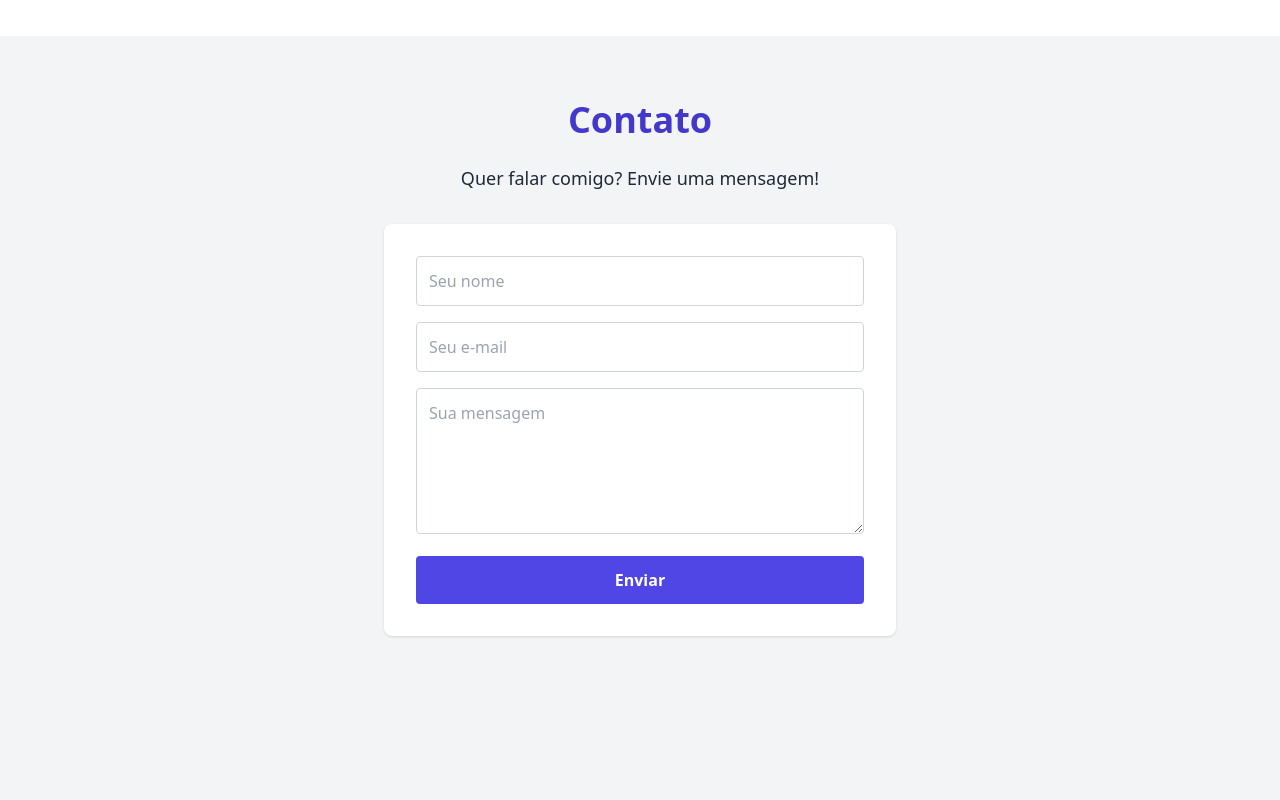
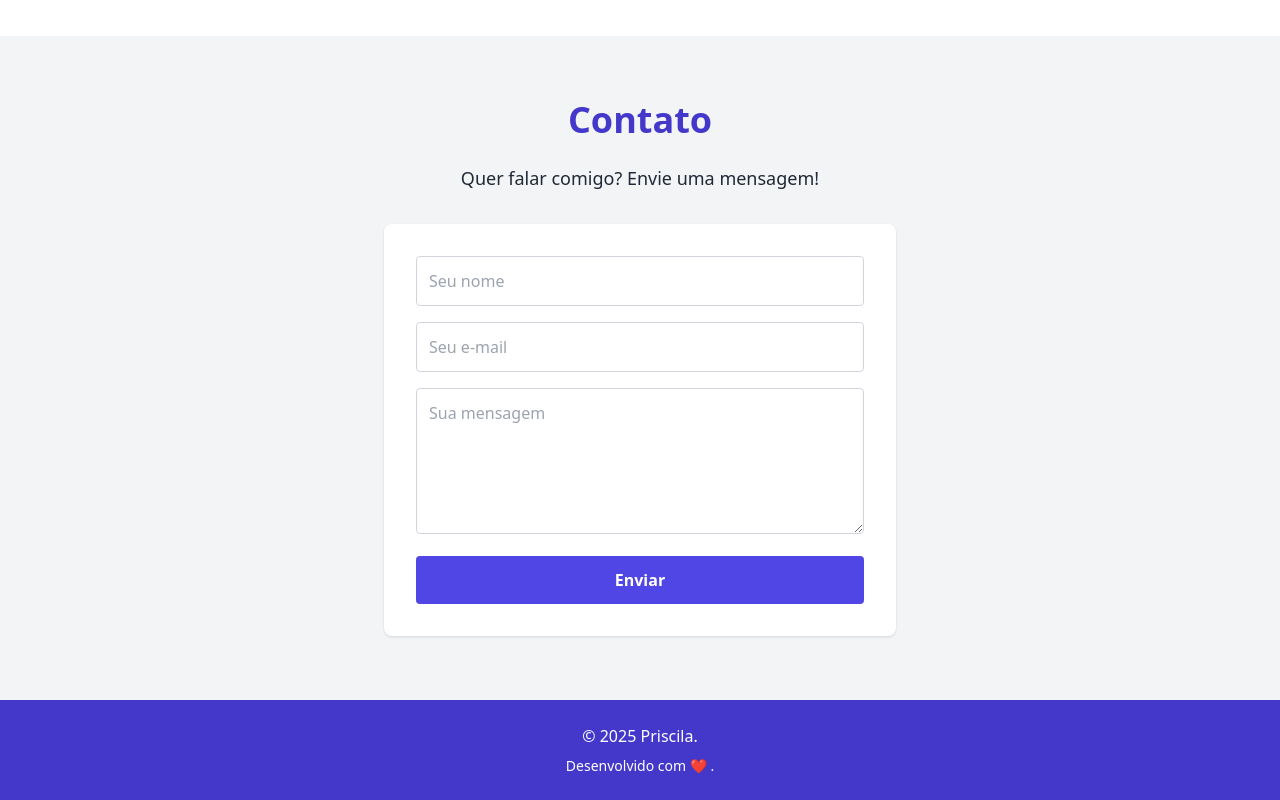
Before and after one commit to priscila10eloa-png/portifolio-2A, a plain HTML site: page index.html in a window 1280 px wide. Shown: the part 1228-2028 px from the top of the page. Before the commit the page ends 1928 px from the top, so only its background shows below. Drawn offline with nearby package versions, Linux system fonts and the light colour scheme.

Commit message:
fechamento

```diff
--- a/index.html
+++ b/index.html
@@ -83,3 +83,10 @@ https://priscila10eloa-png.github.io/calculadora-bhaskara/" target="_blank" clas
       <button type="submit" class="w-full bg-indigo-600 text-white py-3 rounded font-semibold hover:bg-indigo-700 transition">Enviar</button>
     </form>
   </section>
+  <footer class="bg-indigo-700 text-white text-center py-6">
+    <p>&copy; 2025 Priscila.</p>
+    <p class="text-sm mt-2">Desenvolvido com ❤️ .</p>
+  </footer>
+
+</body>
+</html>
```
